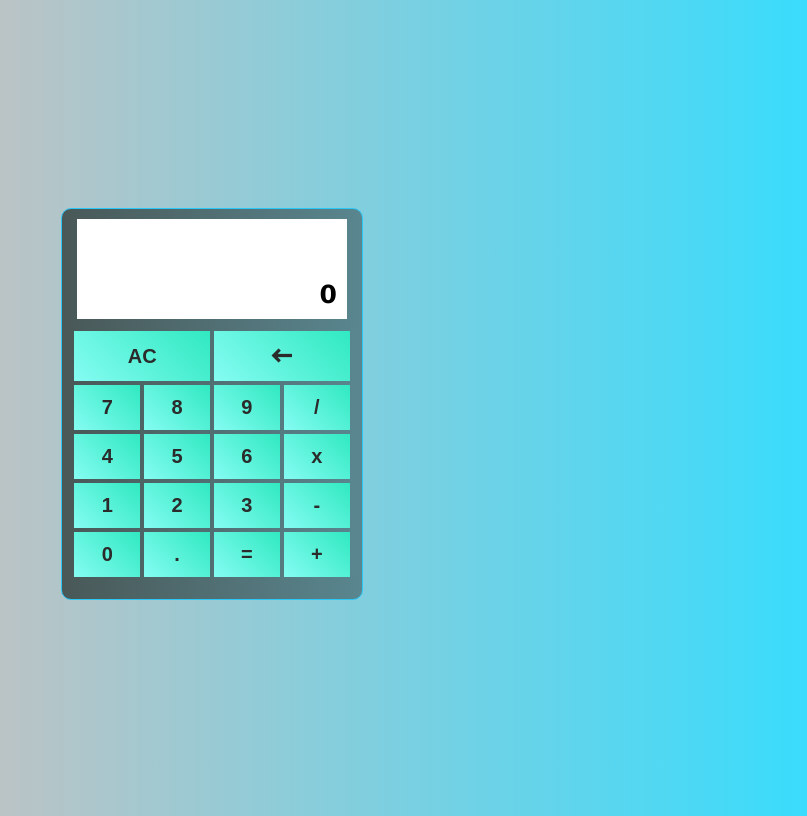
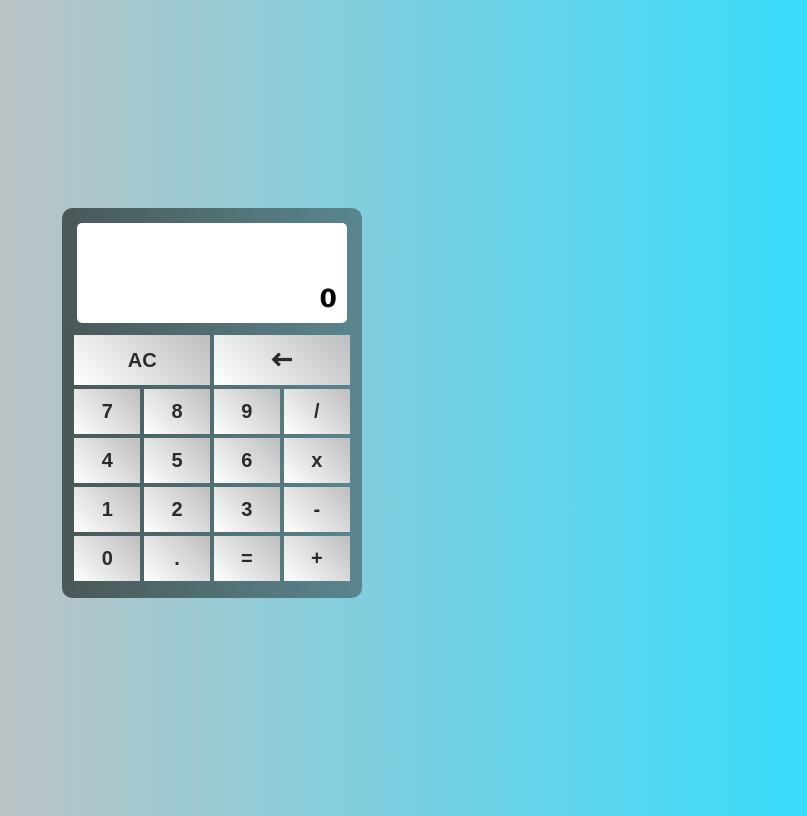
Before and after one commit to rezio3/calculator-typescript, a plain HTML site: page index.html in a window 1280 px wide. Shown: the whole page, without its empty margins (428-1235 px from the left). Drawn offline with nearby package versions, Linux system fonts and the light colour scheme.

Commit message:
update styles, add pseudoelement on hover buttons

```diff
--- a/style.scss
+++ b/style.scss
@@ -13,7 +13,6 @@ body {
 
 .calculator {
 	margin-top: 200px;
-	border: 1px solid rgb(43, 199, 247);
 	border-radius: 10px;
 	height: 390px;
 	width: 300px;
@@ -25,13 +24,16 @@ body {
 	display: flex;
 	flex-direction: column;
 	align-items: center;
+	justify-content: center;
 
 	.result {
 		width: 90%;
 		height: 100px;
 		margin: 10px;
+		margin-top: 0;
 		// border: 1px solid rgb(89, 134, 143);
 		background-color: white;
+		border-radius: 5px;
 		display: flex;
 		justify-content: flex-end;
 		align-items: flex-end;
@@ -71,19 +73,13 @@ body {
 			}
 		}
 		button {
-			background: linear-gradient(
-				45deg,
-				rgb(133, 252, 242) 0%,
-				rgb(48, 233, 193) 100%
-			);
+			position: relative;
+			background: linear-gradient(45deg, #ffffff 0%, rgb(190, 190, 190) 100%);
 			border: none;
 			cursor: pointer;
 			font-size: 20px;
 			font-weight: bold;
 			color: rgb(43, 43, 43);
-		}
-		button:hover {
-			background-color: rgb(235, 219, 199);
 		}
 		.buttons-line {
 			width: 97%;
@@ -99,8 +95,18 @@ body {
 				margin: 2px;
 			}
 		}
-		button:hover button::after {
-			border-bottom: 5px solid red;
+		button::after {
+			content: "";
+			position: absolute;
+			height: 100%;
+			width: 100%;
+			left: 0;
+			top: 0;
+			background-color: rgba(255, 255, 255, 0.4);
+			opacity: 0;
+		}
+		button:hover::after {
+			opacity: 1;
 		}
 	}
 }
```
Also changed, not shown: css/style.css.
